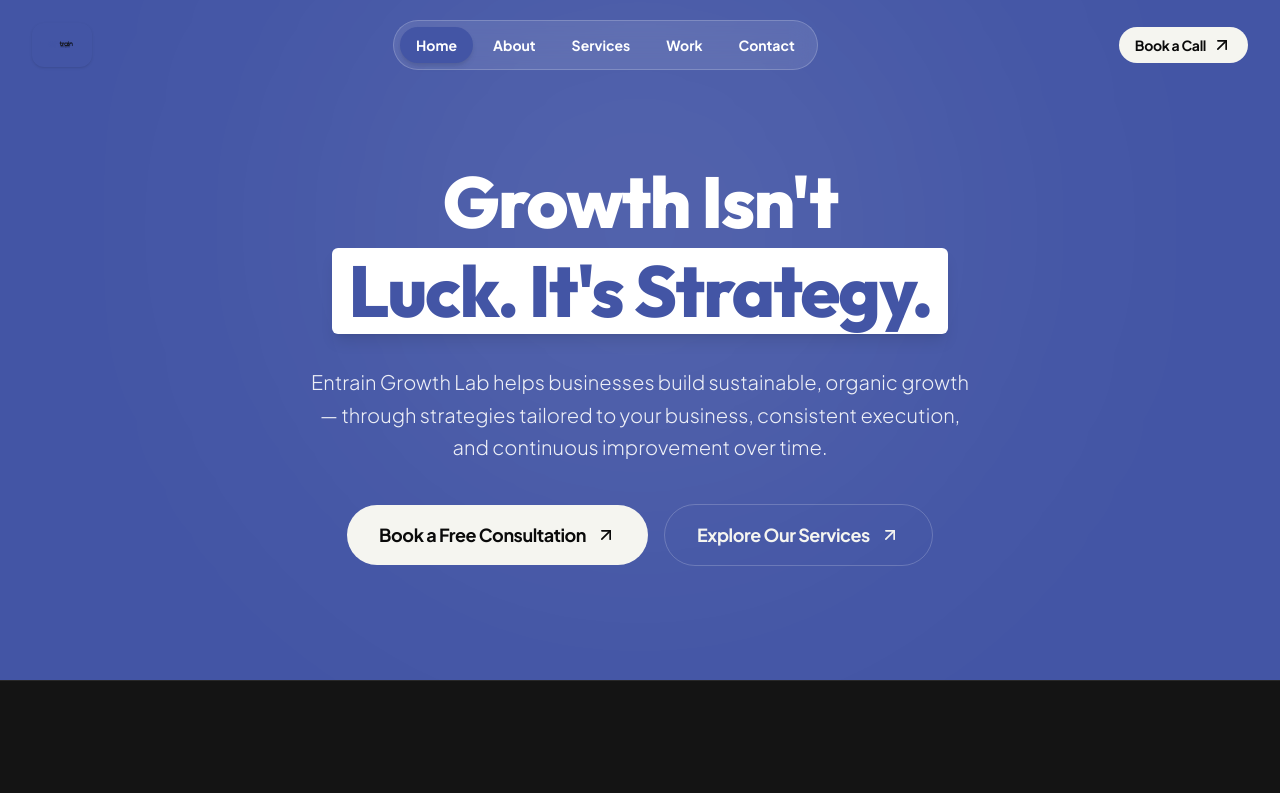
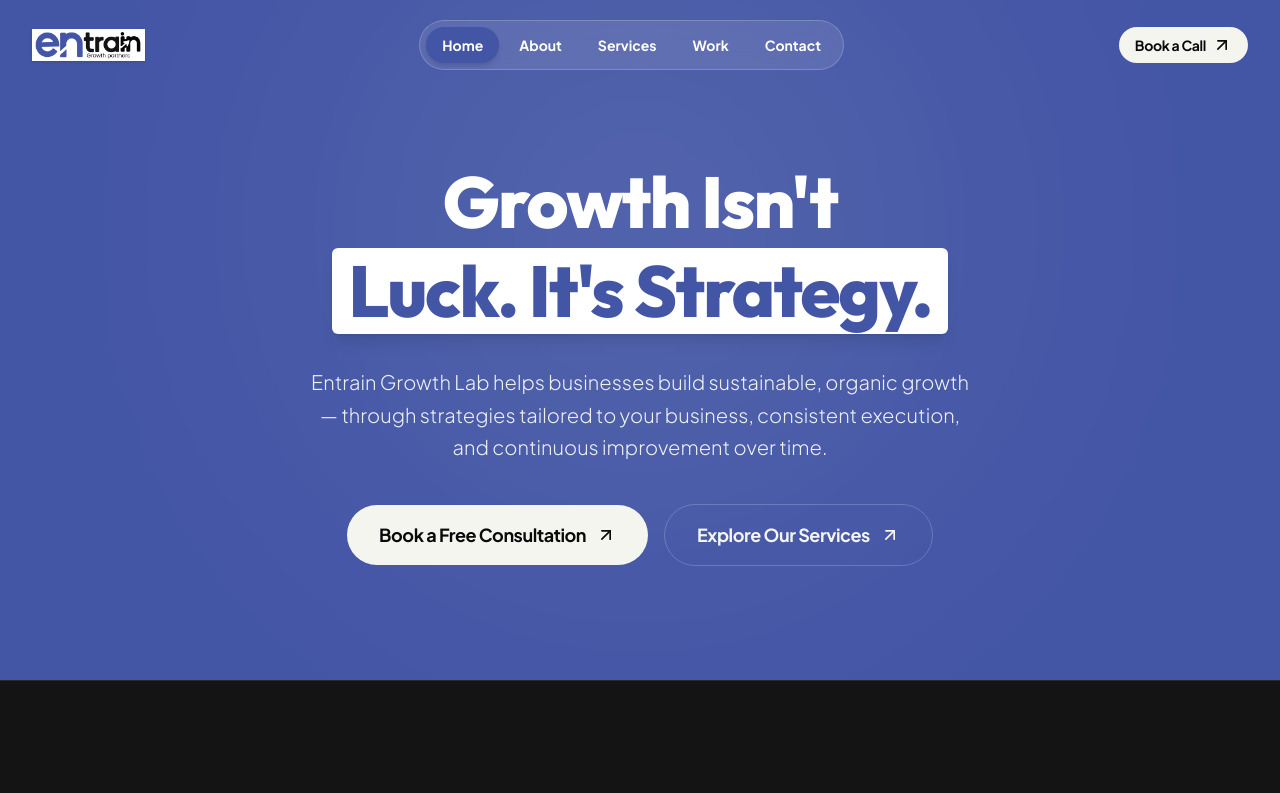
Before and after one commit to entrainaccademy/entrain_growth_lab, a React (Vite) app: page / in a window 1280 px wide. Shown: the top 793 px of the page. Built offline with nearby package versions, Linux system fonts and the light colour scheme.

Commit message:
logo added

```diff
--- a/src/components/Navbar.jsx
+++ b/src/components/Navbar.jsx
@@ -3,7 +3,9 @@ import { NavLink, useLocation } from 'react-router-dom';
 import { Menu, X } from 'lucide-react';
 import { motion, AnimatePresence } from 'framer-motion';
 import Button from './Button';
-import logoImg from '../assets/entrain-growth-logo.png';
+// import logoImg from '../assets/entrain-growth-logo.png';
+// import logo_curved from '../assets/logo_curved.png'
+import logo from '../assets/logo.jpeg'
 import { mainNavigation } from '../data/navigation';
 
 export default function Navbar({ onOpenConsultation }) {
@@ -41,9 +43,9 @@ export default function Navbar({ onOpenConsultation }) {
 
           {/* Logo */}
           <NavLink to="/" className="flex items-center gap-3 group">
-            <div className="p-1.5 rounded-xl  shadow-sm transition-transform group-hover:scale-105">
+            <div className="   shadow-sm transition-transform group-hover:scale-105">
               <img
-                src={logoImg}
+                src={logo}
                 alt="Entrain Growth Lab"
                 className="h-7 sm:h-8 w-auto object-contain"
               />
```
Also changed, not shown: src/assets/logo.jpeg (added), src/assets/logo_curved.png (added).
